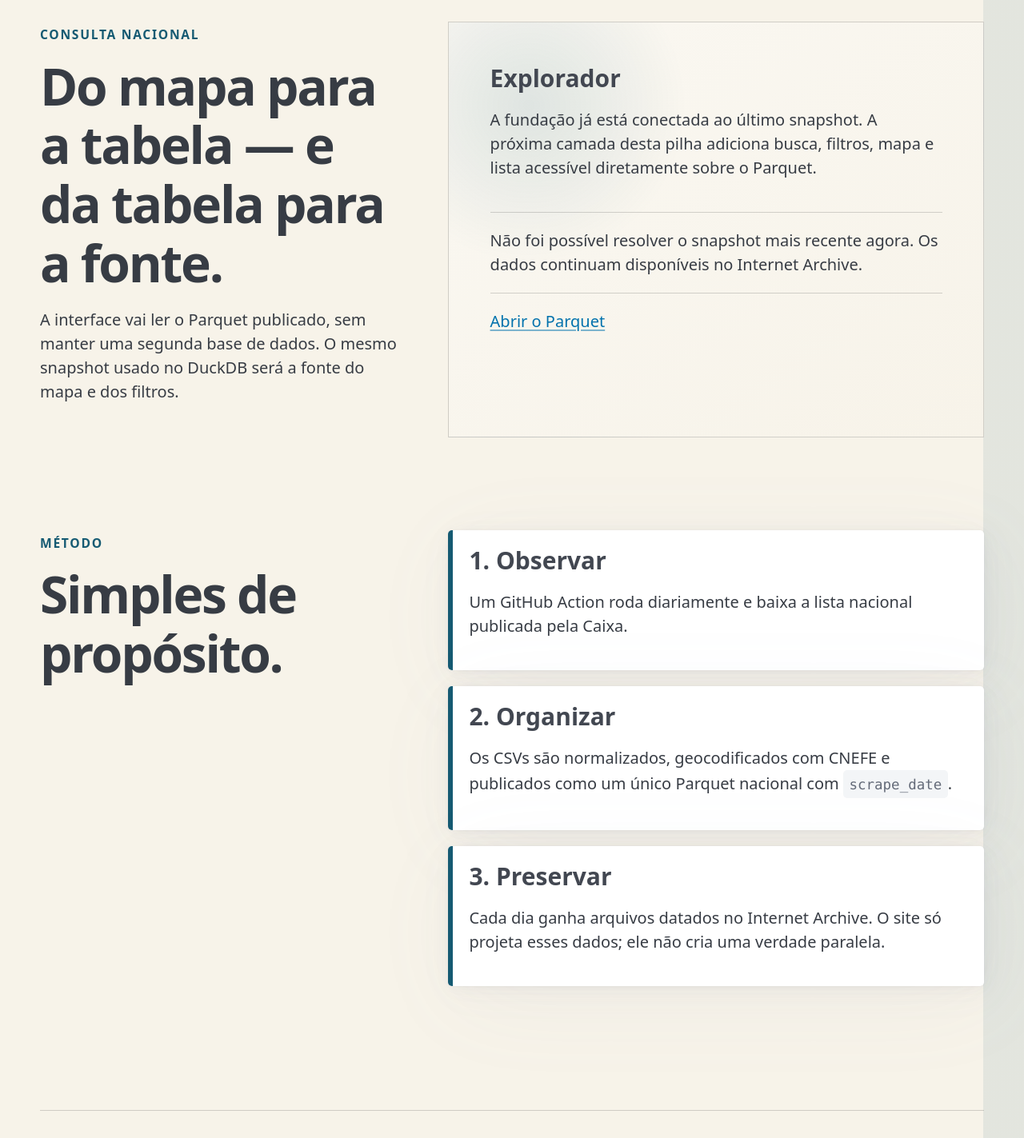
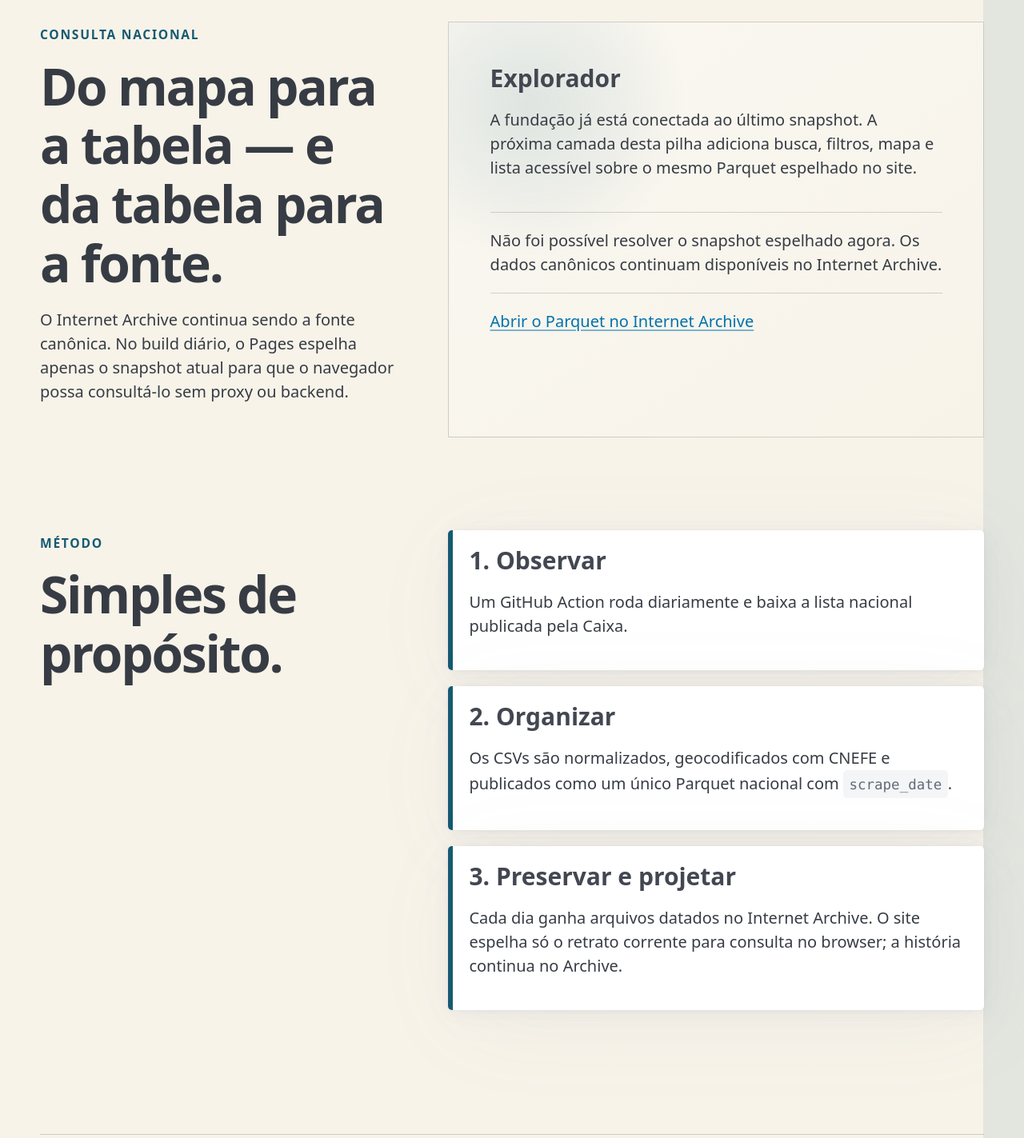
Before and after one commit to franklinbaldo/caixaaberta, an Astro site in the folder site/: page / in a window 1280 px wide. Shown: the part 1160-2583 px from the top of the page at 80% size. Built offline with nearby package versions, Linux system fonts and the light colour scheme; Astro itself is replaced by a stand-in of ours; no server answers.

Commit message:
site: ler o manifesto espelhado no próprio Pages

```diff
--- a/site/src/pages/index.astro
+++ b/site/src/pages/index.astro
@@ -52,19 +52,19 @@ import Base from "../layouts/Base.astro";
       <span data-kicker>Consulta nacional</span>
       <h2 id="explorar-titulo">Do mapa para a tabela — e da tabela para a fonte.</h2>
       <p>
-        A interface vai ler o Parquet publicado, sem manter uma segunda base de dados. O mesmo snapshot usado no DuckDB será a fonte do mapa e dos filtros.
+        O Internet Archive continua sendo a fonte canônica. No build diário, o Pages espelha apenas o snapshot atual para que o navegador possa consultá-lo sem proxy ou backend.
       </p>
     </header>
     <div data-explorer-shell>
       <header>
         <h3>Explorador</h3>
         <p>
-          A fundação já está conectada ao último snapshot. A próxima camada desta pilha adiciona busca, filtros, mapa e lista acessível diretamente sobre o Parquet.
+          A fundação já está conectada ao último snapshot. A próxima camada desta pilha adiciona busca, filtros, mapa e lista acessível sobre o mesmo Parquet espelhado no site.
         </p>
       </header>
-      <p role="status" id="snapshot-status">Descobrindo a publicação mais recente…</p>
+      <p role="status" id="snapshot-status">Lendo a publicação espelhada no site…</p>
       <p>
-        <a id="snapshot-parquet" href="https://archive.org/download/imoveis-caixa-economica-federal/imoveis_geocoded.parquet">Abrir o Parquet</a>
+        <a id="snapshot-parquet" href="https://archive.org/download/imoveis-caixa-economica-federal/imoveis_geocoded.parquet">Abrir o Parquet no Internet Archive</a>
       </p>
     </div>
   </section>
@@ -84,14 +84,14 @@ import Base from "../layouts/Base.astro";
         <p>Os CSVs são normalizados, geocodificados com CNEFE e publicados como um único Parquet nacional com <code>scrape_date</code>.</p>
       </article>
       <article>
-        <h3>3. Preservar</h3>
-        <p>Cada dia ganha arquivos datados no Internet Archive. O site só projeta esses dados; ele não cria uma verdade paralela.</p>
+        <h3>3. Preservar e projetar</h3>
+        <p>Cada dia ganha arquivos datados no Internet Archive. O site espelha só o retrato corrente para consulta no browser; a história continua no Archive.</p>
       </article>
     </div>
   </section>
 
   <script>
-    const MANIFEST_URL = "https://archive.org/download/imoveis-caixa-economica-federal/latest.json";
+    const manifestUrl = new URL(`${import.meta.env.BASE_URL}data/latest.json`, window.location.origin);
     const snapshot = document.querySelector("[data-snapshot]");
     const date = document.querySelector("#snapshot-date");
     const item = document.querySelector("#snapshot-item");
@@ -100,7 +100,7 @@ import Base from "../layouts/Base.astro";
     const status = document.querySelector("#snapshot-status");
 
     try {
-      const response = await fetch(MANIFEST_URL, { cache: "no-store" });
+      const response = await fetch(manifestUrl, { cache: "no-store" });
       if (!response.ok) throw new Error(`manifesto respondeu ${response.status}`);
       const manifest = await response.json();
 
@@ -108,12 +108,12 @@ import Base from "../layouts/Base.astro";
       if (item) item.textContent = manifest.item ?? "Internet Archive";
       if (archive && manifest.item) archive.href = `https://archive.org/details/${manifest.item}`;
       if (parquet && manifest.parquet_url) parquet.href = manifest.parquet_url;
-      if (status) status.textContent = `Snapshot ${manifest.data} encontrado. A superfície de exploração usará este mesmo arquivo.`;
+      if (status) status.textContent = `Snapshot ${manifest.data} pronto para consulta no navegador.`;
       if (snapshot instanceof HTMLElement) snapshot.dataset.snapshotStatus = "ready";
     } catch (error) {
-      if (status) status.textContent = "Não foi possível resolver o snapshot mais recente agora. Os dados continuam disponíveis no Internet Archive.";
+      if (status) status.textContent = "Não foi possível resolver o snapshot espelhado agora. Os dados canônicos continuam disponíveis no Internet Archive.";
       if (snapshot instanceof HTMLElement) snapshot.dataset.snapshotStatus = "error";
-      console.error("Falha ao ler latest.json", error);
+      console.error("Falha ao ler o manifesto local", error);
     }
   </script>
 </Base>
```
